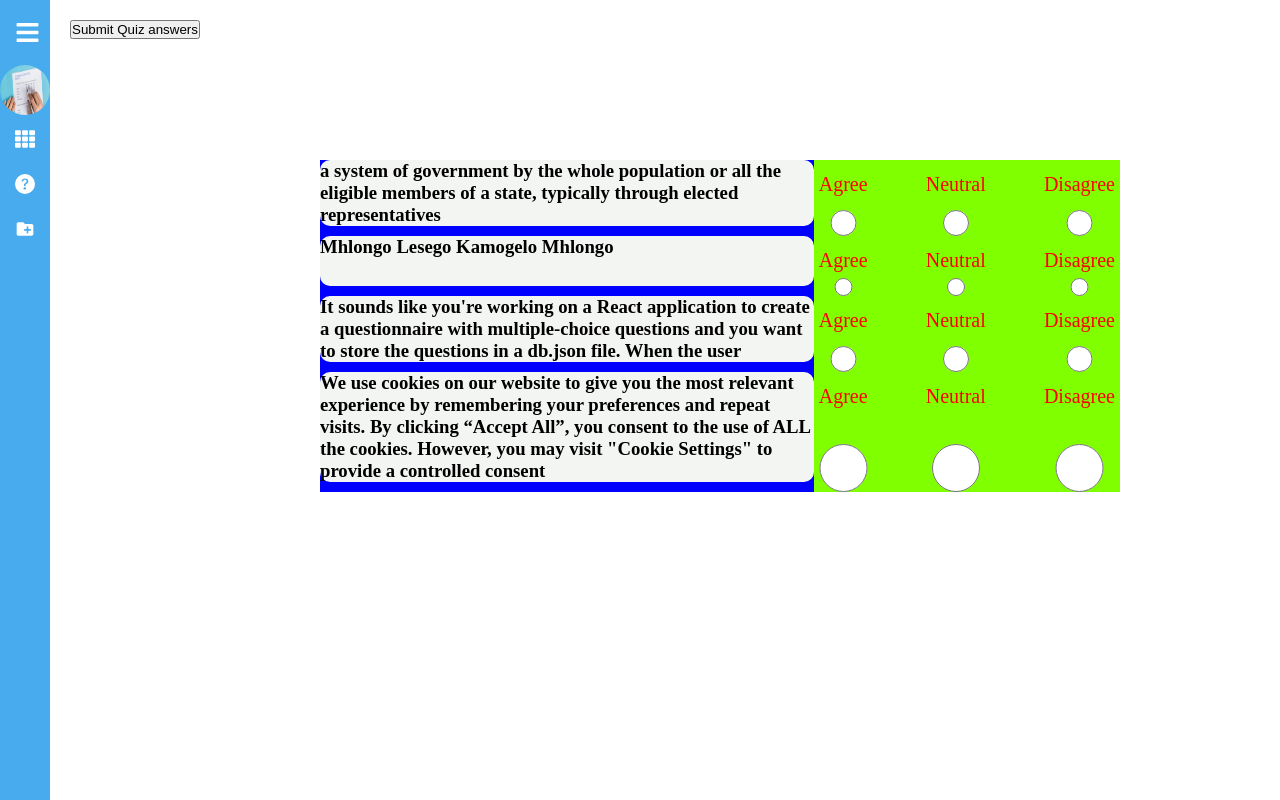
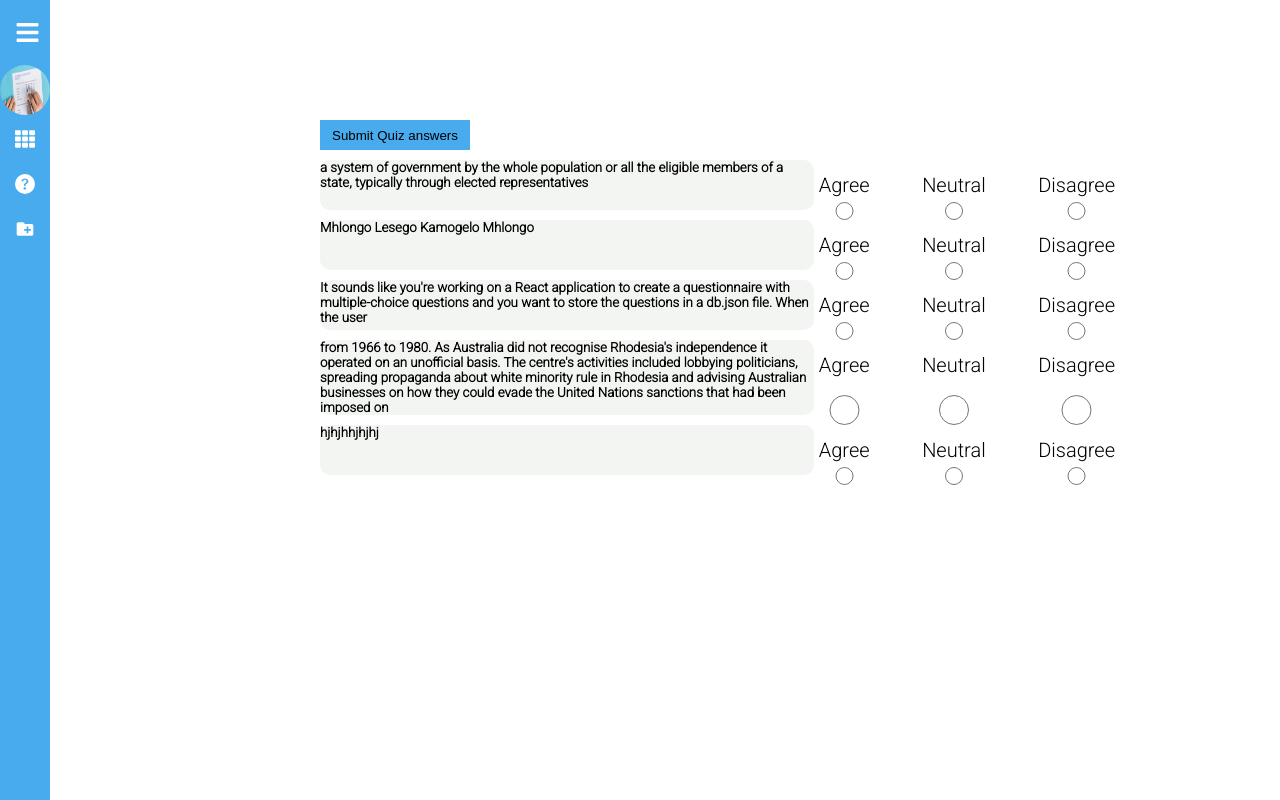
Before and after one commit to LesegoLSG/Questionnaire-React, a React (Create React App) app: page /questionnaire in a window 1280 px wide. Built offline with nearby package versions, Linux system fonts and the light colour scheme; data requests are answered from the project's data file.

Commit message:
Minor modifications for testing

```diff
--- a/db.json
+++ b/db.json
@@ -13,8 +13,12 @@
       "text": "It sounds like you're working on a React application to create a questionnaire with multiple-choice questions and you want to store the questions in a db.json file. When the user"
     },
     {
-      "text": "We use cookies on our website to give you the most relevant experience by remembering your preferences and repeat visits. By clicking “Accept All”, you consent to the use of ALL the cookies. However, you may visit \"Cookie Settings\" to provide a controlled consent",
+      "text": "from 1966 to 1980. As Australia did not recognise Rhodesia's independence it operated on an unofficial basis. The centre's activities included lobbying politicians, spreading propaganda about white minority rule in Rhodesia and advising Australian businesses on how they could evade the United Nations sanctions that had been imposed on",
       "id": 4
+    },
+    {
+      "text": "hjhjhhjhjhj",
+      "id": 5
     }
   ]
 }
--- a/src/Components/DashDisplay.js
+++ b/src/Components/DashDisplay.js
@@ -4,7 +4,7 @@ import QuizList from '../Components/QuizList';
 
 
 
-const DashDisplay = ({ results }) => {
+const DashDisplay = ({ rowCount }) => {
 
     return (
         <div className="main-dash-container">
@@ -12,19 +12,19 @@ const DashDisplay = ({ results }) => {
             <div className="sub-dash-grid-containers">
                 <div className="cont numofquestions">
                     <p>Number of questions:</p>
-                    <h1>145</h1>
+                    <h1>{rowCount}</h1>
                 </div>
                 <div className="cont numofagree">
                     <p>Agreements:</p>
-                    <h1>145</h1>
+                    <h1>0</h1>
                 </div>
                 <div className="cont numofdisagree">
                     <p>Disagreements:</p>
-                    <h1>145</h1>
+                    <h1>0</h1>
                 </div>
                 <div className='cont numofneutral'>
                     <p>Neutrals:</p>
-                    <h1>145</h1>
+                    <h1>0</h1>
                 </div>
             </div>
         {/*
--- a/src/Components/Quiz.js
+++ b/src/Components/Quiz.js
@@ -1,12 +1,12 @@
 import React from 'react';
 import '../Stylesheet/Quiz.css'
 
-const Quiz = ({ quest,onAnswerChange }) => {
+const Quiz = ({ quest, onAnswerChange }) => {
     return (
 
         <div className="Quiz-container">
             <div className="Quiz-question">
-                <h3>{quest.text}</h3>
+                <h5>{quest.text}</h5>
             </div>
             <div className="radio-question">
                 <div className="radio-separator">
--- a/src/Components/QuizList.js
+++ b/src/Components/QuizList.js
@@ -49,7 +49,7 @@ const QuizList = ({ questions }) => {
 
 
             </div>
-            <button onClick={handleSurveySubmit}>Submit Quiz answers</button>
+            <button id="Quiz-btn" onClick={handleSurveySubmit}>Submit Quiz answers</button>
 
         </form>
     )
--- a/src/Pages/Create.js
+++ b/src/Pages/Create.js
@@ -121,7 +121,7 @@ const Create = () =>{
 
         <div>
             <Add onAdd={addQuestion}/>
-            <h1> List of questions </h1>
+
             {questions.length>0 ?(
             <QuestionList questions={questions} onDelete={deleteQuestion} onEdit={OpenModal} />
             ) : (
--- a/src/Pages/Dashboard.js
+++ b/src/Pages/Dashboard.js
@@ -6,8 +6,8 @@ const Dashboard = () =>{
 
 
     const [questions , setQuestions]= useState( []);
-    //const [rowCount, setRowCount] = useState(0);
-    /*
+    const [rowCount, setRowCount] = useState(0);
+
     useEffect(() =>{
         fetch('http://localhost:5001/questions')
         .then(response => response.json())
@@ -19,13 +19,13 @@ const Dashboard = () =>{
             console.error('Error fetching JSON data:', error);
         });
     },[]);
-    */
+
 
 
     return(
         <div>
        {/*<h1>Number of questions:{rowCount}</h1> */}
-       <DashDisplay/>
+       <DashDisplay rowCount={rowCount}/>
 
         </div>
     );
--- a/src/Stylesheet/Quiz.css
+++ b/src/Stylesheet/Quiz.css
@@ -3,12 +3,31 @@
     left:25%;
     top:20%;
     align-items: center;
+    font-family: 'Inter', sans-serif;
+    font-family: 'Roboto', sans-serif;
+}
 
+#Quiz-btn{
+    position:absolute;
+    left:25%;
+    top:15%;
+    align-items: center;
+    border:none;
+    width:150px;
+    height:30px;
+    background-color: #47abed;
 }
+
+#Quiz-btn:hover{
+    background-color:#0796f5;
+    cursor:pointer;
+}
+
+
 
 .Quiz-container{
     display: flex;
-    background-color: blue;
+    /* background-color: blue; */
     width:800px;
 
 
@@ -20,10 +39,11 @@
     min-height:50px;
     margin-bottom: 10px;
     border-radius:10px;
+    box-shadow:10px #f3f5f2;
 }
 
 .radio-question{
-    background-color: chartreuse;
+    /* background-color: chartreuse; */
     display:flex;
     width:300px;
     padding:13px 5px 0px 5px;
@@ -32,6 +52,15 @@
 }
 
 .radio-question .radio-separator{
-    color:red;
+
     display:grid;
 }
+
+.radio-question .radio-separator input{
+    min-width: 5px;
+    min-height: 5px;
+}
+
+.radio-question .radio-separator input:hover{
+    cursor:pointer;
+}
```
Lines whose indentation alone changed are shown as unchanged.
